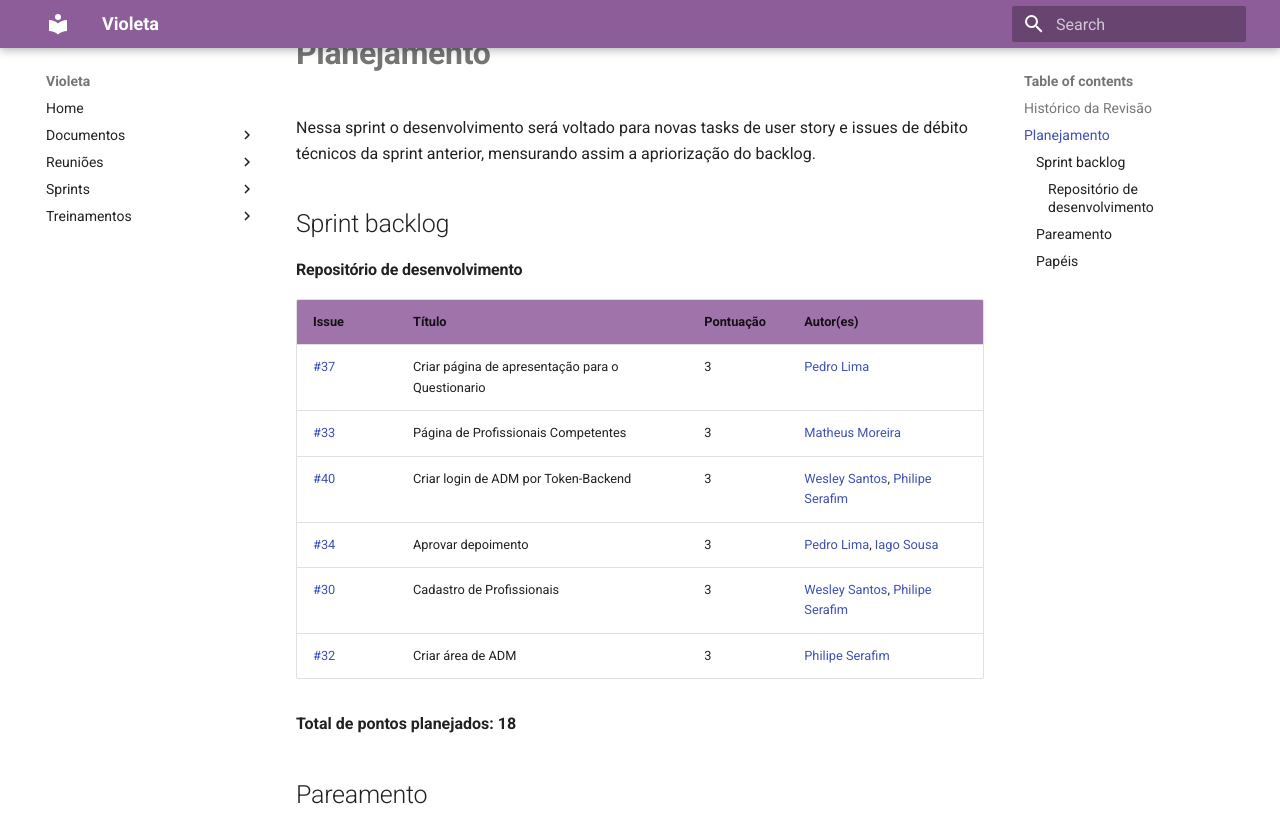
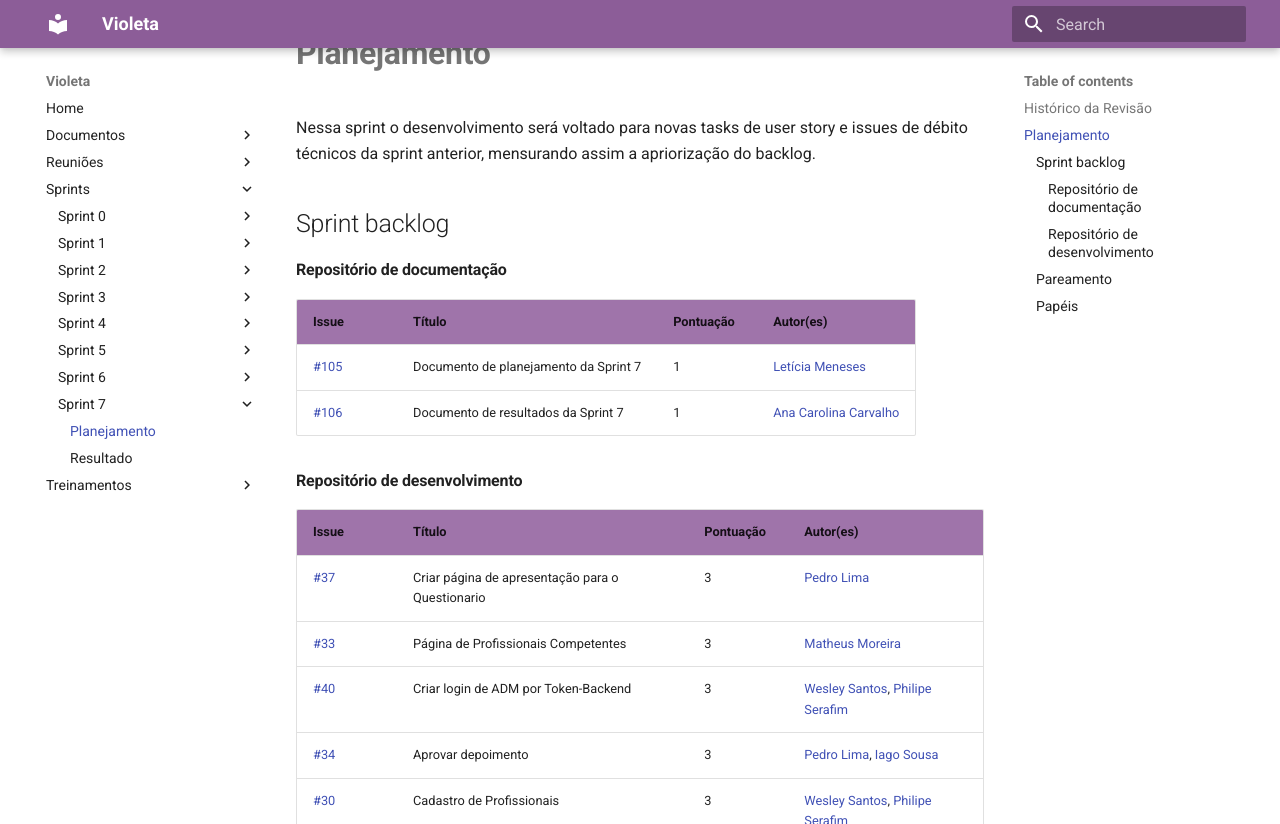
Before and after one commit to fga-eps-mds/2020.2-Violeta-Documentacao, an MkDocs documentation site: the page built from docs/Gerencia/sprints/sprint-7/planning_sprint7.md, in a window 1280 px wide and 900 px high, scrolled down 391 px, cut to the strip 0-824 px from the top of the window. Built offline with MkDocs 1.6.1 and Material for MkDocs 9.7.7, drawn with Linux system fonts in a browser that asks for light colours.

Commit message:
Documento de resultados da sprint 7

```diff
--- a/docs/Gerencia/sprints/sprint-7/planning_sprint7.md
+++ b/docs/Gerencia/sprints/sprint-7/planning_sprint7.md
@@ -14,6 +14,13 @@
 Nessa sprint o desenvolvimento será voltado para novas tasks de user story e issues de débito técnicos da sprint anterior, mensurando assim a apriorização do backlog.
 
 ## Sprint backlog
+
+#### Repositório de documentação
+
+| Issue | Título | Pontuação | Autor(es) |
+|---|---|---|---|
+|[#105](https://github.com/fga-eps-mds/2020.2-Violeta-Documentacao/issues/105)| Documento de planejamento da Sprint 7 | 1 | [Letícia Meneses](https://github.com/mbslet) |
+|[#106](https://github.com/fga-eps-mds/2020.2-Violeta-Documentacao/issues/106)| Documento de resultados da Sprint 7 | 1 | [Ana Carolina Carvalho](https://github.com/anacarolcs) |
 
 #### Repositório de desenvolvimento
 
--- a/mkdocs.yml
+++ b/mkdocs.yml
@@ -105,6 +105,9 @@ nav:
         - Sprint 6:
           - "Planejamento": "Gerencia/sprints/sprint-6/planning_sprint6.md"
           - "Resultado": "Gerencia/sprints/sprint-6/retrospective_sprint6.md"
+        - Sprint 7:
+          - "Planejamento": "Gerencia/sprints/sprint-7/planning_sprint7.md"
+          - "Resultado": "Gerencia/sprints/sprint-7/retrospective_sprint7.md"
     - Treinamentos:
         - "Treinamento de EPS para MDS": "Gerencia/documentacao/treinamentos.md"
 extra_css:
```
Also changed, not shown: docs/Gerencia/sprints/sprint-6/planning_sprint6.md (+2 -2 lines), docs/Gerencia/sprints/sprint-7/retrospective_sprint7.md (added, +63 -0 lines).
